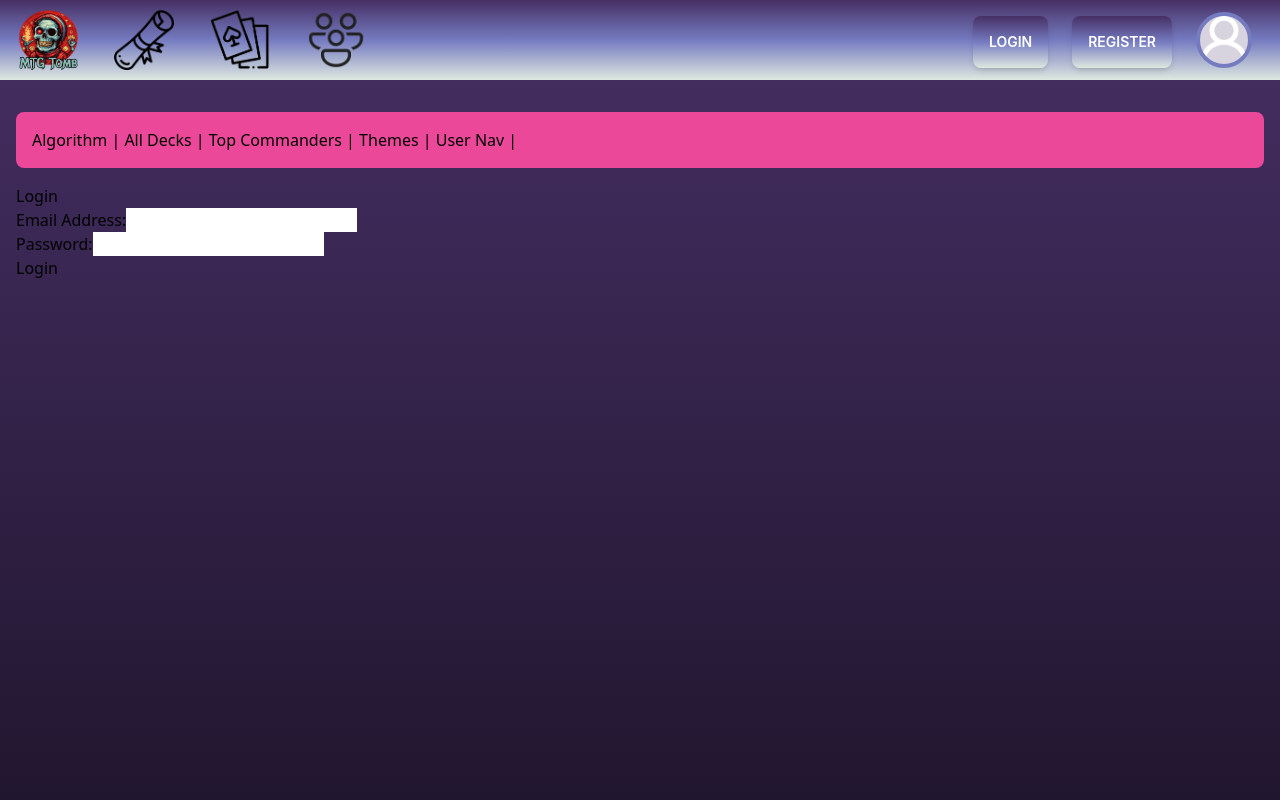
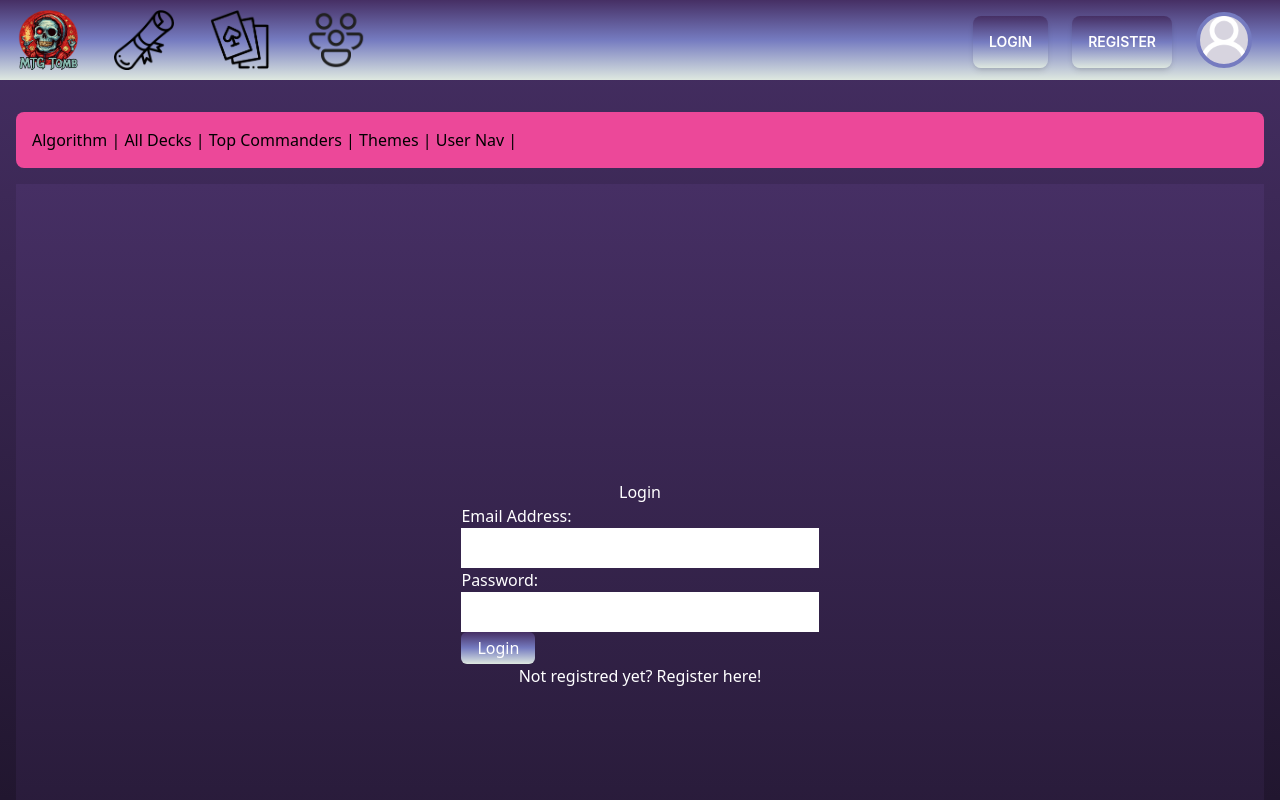
Before and after one commit to chas-academy/u08-business-idea-wepushonsave, a React (Vite) app in the folder frontend/: page /login in a window 1280 px wide. Shown: the top 800 px of the page. Built offline with nearby package versions, Linux system fonts and the light colour scheme; no server answers; what ldrs would draw is missing.

Commit message:
first try to set styling on deploy- Login

```diff
--- a/frontend/src/pages/login/Login.tsx
+++ b/frontend/src/pages/login/Login.tsx
@@ -45,7 +45,8 @@ const Login: React.FC = () => {
   };
 
   return (
-        <div>
+    <>
+      <div className="flex flex-col bg-site-gradient items-center justify-center min-h-screen text-white">
         <h1>Login</h1>
         {error && <div className="error">{error}</div>}
         <form onSubmit={onSubmit}>
@@ -58,6 +59,8 @@ const Login: React.FC = () => {
               value={email}
               onChange={onChange}
               required
+              className="w-full p-2 text-gray-700 placeholder:text-gray-500/80 focus:outline-periwinkle"
+
             />
           </div>
           <div>
@@ -69,11 +72,19 @@ const Login: React.FC = () => {
               value={password}
               onChange={onChange}
               required
+              className="w-full p-2 text-gray-700 placeholder:text-gray-500/80 focus:outline-periwinkle"
             />
           </div>
-                <button type="submit">Login</button>
+          <button
+            type="submit"
+            className="px-4 py-1 text-white rounded-md hover:text-aubergine bg-btn-gradient">
+            Login
+          </button>
         </form>
+        <p>Not registred yet? Register<a href="/register"> here!</a></p>
+
       </div>
+    </>
   );
 };
 
```
Lines whose indentation alone changed are shown as unchanged.
